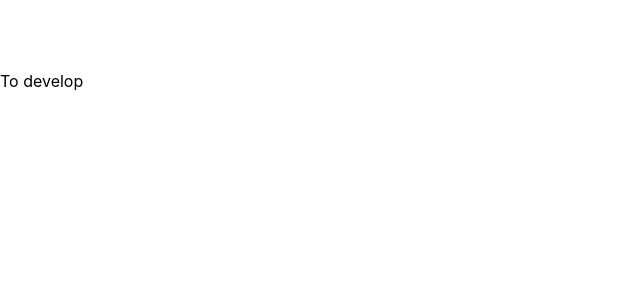
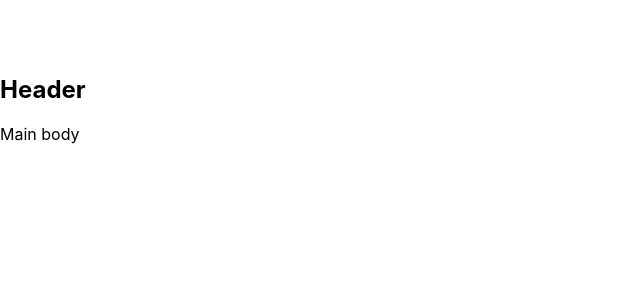
Before and after one commit to KendrickAng/shopee-ultra-hackathon-2021, a React (Create React App) app: page / in a window 1280 px wide. Shown: the top 300 px of the page, without its empty margins (0-640 px from the left). Built offline with nearby package versions, Linux system fonts and the light colour scheme.

Commit message:
Add simple components

```diff
--- a/src/App.js
+++ b/src/App.js
@@ -2,10 +2,19 @@ import React, { Component } from 'react';
 import { Route, BrowserRouter, Switch } from 'react-router-dom';
 import './App.css';
 
+import Layout from './components/Layout';
+import Main from './components/Main';
+
 class App extends Component {
     render() {
         return (
-            <p>To develop</p>
+            <BrowserRouter>
+                <Layout>
+                    <Switch>
+                        <Route exact path='/' component={Main} />
+                    </Switch>
+                </Layout>
+            </BrowserRouter>
         );
     }
 }
--- /dev/null
+++ b/src/components/Layout.js
@@ -0,0 +1,14 @@
+import React, { Component } from 'react';
+
+class Layout extends Component {
+    render() {
+        return (
+            <div>
+                <h2>Header</h2>
+                <p>{this.props.children}</p>
+            </div>
+        );
+    }
+}
+
+export default Layout;
--- /dev/null
+++ b/src/components/Main.js
@@ -0,0 +1,13 @@
+import React, { Component } from 'react';
+
+class Main extends Component {
+    render() {
+        return (
+            <div>
+                Main body
+            </div>
+        );
+    }
+}
+
+export default Main;
```
